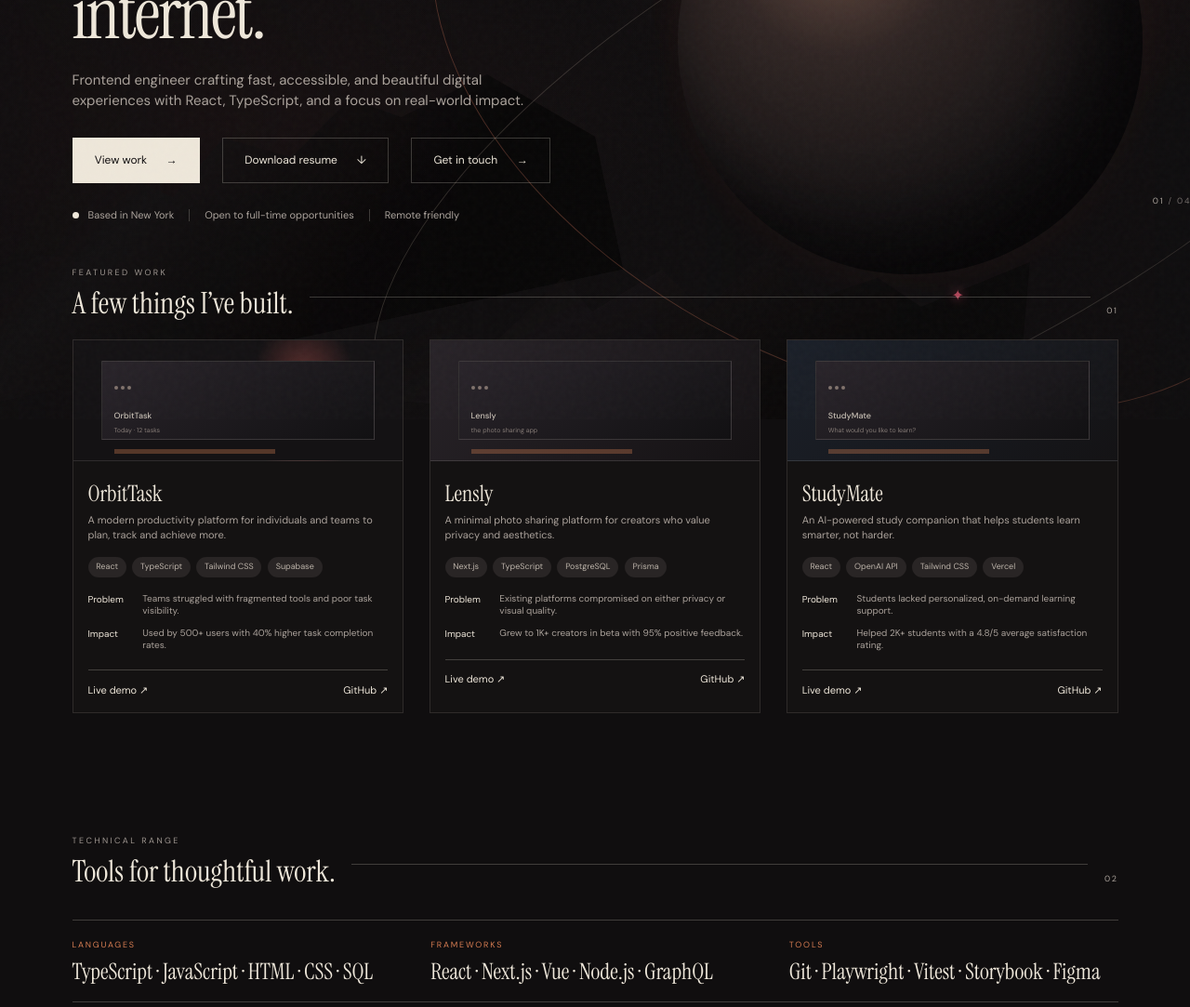
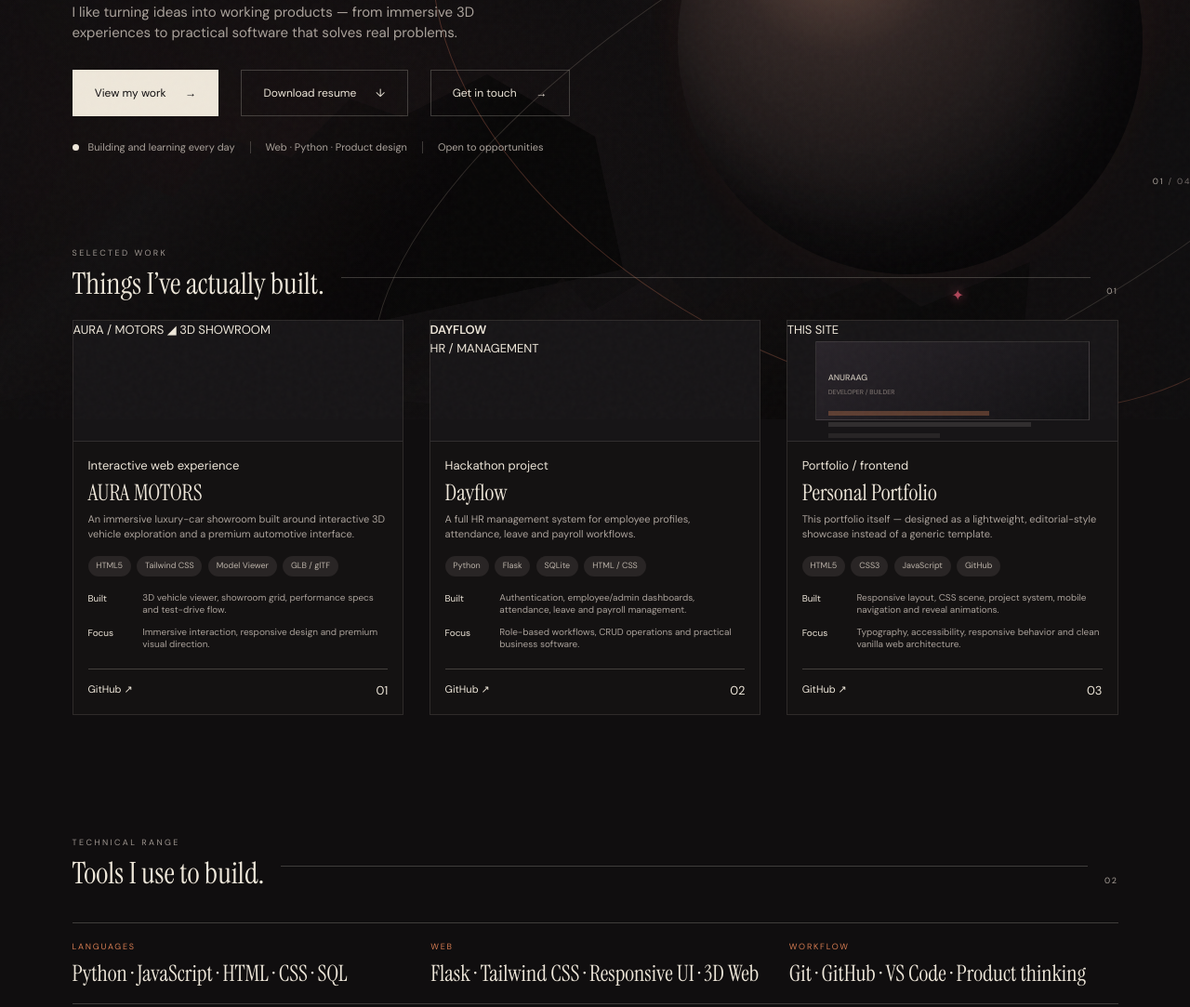
Before and after one commit to AnuraagMoharana/Resume-Example, a plain HTML site: page index.html in a window 1280 px wide. Shown: the part 349-1432 px from the top of the page at 93% size. Drawn offline with Linux system fonts and the light colour scheme.

Commit message:
feat: showcase real projects and refine portfolio structure

```diff
--- a/index.html
+++ b/index.html
@@ -4,8 +4,8 @@
   <meta charset="utf-8">
   <meta name="viewport" content="width=device-width, initial-scale=1">
   <meta name="theme-color" content="#100e0f">
-  <meta name="description" content="Avery Rowan is a frontend engineer building thoughtful products with React, TypeScript, and a focus on real-world impact.">
-  <title>Avery Rowan — Frontend Engineer</title>
+  <meta name="description" content="Anuraag Moharana — developer, builder, and problem solver. Explore selected projects including AURA MOTORS and Dayflow HR Management System.">
+  <title>Anuraag Moharana — Developer / Builder / Problem Solver</title>
   <link rel="preconnect" href="https://fonts.googleapis.com">
   <link rel="preconnect" href="https://fonts.gstatic.com" crossorigin>
   <link href="https://fonts.googleapis.com/css2?family=DM+Sans:wght@400;500;600&family=Instrument+Serif:ital@0;1&display=swap" rel="stylesheet">
@@ -14,38 +14,279 @@
 </head>
 <body>
   <a class="skip-link" href="#main-content">Skip to content</a>
-  <div class="scene" aria-hidden="true"><span class="orb"></span><span class="ridge ridge-one"></span><span class="ridge ridge-two"></span><span class="orbit orbit-one"></span><span class="orbit orbit-two"></span><span class="star star-one">✦</span><span class="star star-two">✦</span><span class="star star-three">✦</span><span class="star star-four">✦</span></div>
+
+  <div class="scene" aria-hidden="true">
+    <span class="orb"></span>
+    <span class="ridge ridge-one"></span>
+    <span class="ridge ridge-two"></span>
+    <span class="orbit orbit-one"></span>
+    <span class="orbit orbit-two"></span>
+    <span class="star star-one">✦</span>
+    <span class="star star-two">✦</span>
+    <span class="star star-three">✦</span>
+    <span class="star star-four">✦</span>
+  </div>
 
   <header class="site-header" data-header>
     <div class="shell header-inner">
-      <a class="brand" href="#top" aria-label="Avery Rowan home"><span class="brand-mark">AR</span><span class="brand-rule"></span></a>
-      <nav class="primary-nav" id="primary-nav" aria-label="Primary navigation"><a href="#work">Work</a><a href="#skills">Skills</a><a href="#contact">Contact</a><span class="nav-divider" aria-hidden="true"></span><a class="nav-resume" href="assets/resume.pdf" download>Resume <span aria-hidden="true">↓</span></a></nav>
-      <button class="menu-toggle" type="button" aria-expanded="false" aria-controls="primary-nav" aria-label="Open navigation"><span></span><span></span></button>
+      <a class="brand" href="#top" aria-label="Anuraag Moharana home">
+        <span class="brand-mark">AM</span>
+        <span class="brand-rule"></span>
+      </a>
+
+      <nav class="primary-nav" id="primary-nav" aria-label="Primary navigation">
+        <a href="#work">Work</a>
+        <a href="#skills">Skills</a>
+        <a href="#contact">Contact</a>
+        <span class="nav-divider" aria-hidden="true"></span>
+        <a class="nav-resume" href="resume.pdf" download>Resume <span aria-hidden="true">↓</span></a>
+      </nav>
+
+      <button class="menu-toggle" type="button" aria-expanded="false" aria-controls="primary-nav" aria-label="Open navigation">
+        <span></span>
+        <span></span>
+      </button>
     </div>
   </header>
 
   <main id="main-content">
     <section class="hero shell" id="top" aria-labelledby="hero-title">
-      <div class="hero-rail hero-rail-left"><span class="rail-line"></span><span>Discipline<br>creates<br>freedom</span></div>
-      <div class="hero-rail hero-rail-right"><span>Ideas<br>into<br>impact</span><span class="rail-line"></span></div>
-      <div class="hero-copy reveal"><p class="eyebrow">Engineer&nbsp;&nbsp;/&nbsp;&nbsp;Builder&nbsp;&nbsp;/&nbsp;&nbsp;Problem solver</p><h1 id="hero-title">Building thoughtful<br>products for a more <em>human</em> internet.</h1><p class="hero-summary">Frontend engineer crafting fast, accessible, and beautiful digital experiences with React, TypeScript, and a focus on real-world impact.</p><div class="hero-actions"><a class="button button-solid" href="#work">View work <span aria-hidden="true">→</span></a><a class="button button-outline" href="assets/resume.pdf" download>Download resume <span aria-hidden="true">↓</span></a><a class="button button-outline" href="#contact">Get in touch <span aria-hidden="true">→</span></a></div><div class="hero-meta"><span><i></i> Based in New York</span><b></b><span>Open to full-time opportunities</span><b></b><span>Remote friendly</span></div></div>
-      <div class="hero-note"><span>Good<br>software<br>a brighter<br>tomorrow</span></div>
+      <div class="hero-rail hero-rail-left">
+        <span class="rail-line"></span>
+        <span>Build<br>learn<br>repeat</span>
+      </div>
+
+      <div class="hero-rail hero-rail-right">
+        <span>Ideas<br>into<br>systems</span>
+        <span class="rail-line"></span>
+      </div>
+
+      <div class="hero-copy reveal">
+        <p class="eyebrow">Developer&nbsp;&nbsp;/&nbsp;&nbsp;Builder&nbsp;&nbsp;/&nbsp;&nbsp;Problem solver</p>
+        <h1 id="hero-title">Building digital products with <em>curiosity</em> and intent.</h1>
+        <p class="hero-summary">
+          I like turning ideas into working products — from immersive 3D experiences to practical software that solves real problems.
+        </p>
+
+        <div class="hero-actions">
+          <a class="button button-solid" href="#work">View my work <span aria-hidden="true">→</span></a>
+          <a class="button button-outline" href="resume.pdf" download>Download resume <span aria-hidden="true">↓</span></a>
+          <a class="button button-outline" href="#contact">Get in touch <span aria-hidden="true">→</span></a>
+        </div>
+
+        <div class="hero-meta">
+          <span><i></i> Building and learning every day</span>
+          <b></b>
+          <span>Web · Python · Product design</span>
+          <b></b>
+          <span>Open to opportunities</span>
+        </div>
+      </div>
+
+      <div class="hero-note">
+        <span>Make it<br>useful.<br>Make it<br>memorable.</span>
+      </div>
       <div class="hero-index">01 <span>/ 04</span></div>
     </section>
 
     <section class="work shell" id="work" aria-labelledby="work-title">
-      <div class="section-heading"><div><p class="eyebrow">Featured work</p><h2 id="work-title">A few things I’ve built.</h2></div><span class="heading-rule"></span><span class="section-number">01</span></div>
+      <div class="section-heading">
+        <div>
+          <p class="eyebrow">Selected work</p>
+          <h2 id="work-title">Things I’ve actually built.</h2>
+        </div>
+        <span class="heading-rule"></span>
+        <span class="section-number">01</span>
+      </div>
+
       <div class="project-grid">
-        <article class="project-card reveal"><div class="project-preview preview-orbit" aria-hidden="true"><span class="preview-window"><i></i><i></i><i></i><strong>OrbitTask</strong><small>Today · 12 tasks</small><b></b><b></b><b></b></span></div><div class="project-body"><h3>OrbitTask</h3><p class="project-summary">A modern productivity platform for individuals and teams to plan, track and achieve more.</p><ul class="stack-tags" aria-label="OrbitTask technology stack"><li>React</li><li>TypeScript</li><li>Tailwind CSS</li><li>Supabase</li></ul><dl><div><dt>Problem</dt><dd>Teams struggled with fragmented tools and poor task visibility.</dd></div><div><dt>Impact</dt><dd>Used by 500+ users with 40% higher task completion rates.</dd></div></dl><div class="card-links"><a href="https://example.com" target="_blank" rel="noreferrer">Live demo <span>↗</span></a><a href="https://github.com" target="_blank" rel="noreferrer">GitHub <span>↗</span></a></div></div></article>
-        <article class="project-card reveal"><div class="project-preview preview-lensly" aria-hidden="true"><span class="preview-window"><i></i><i></i><i></i><strong>Lensly</strong><small>the photo sharing app</small><b></b><b></b><b></b></span></div><div class="project-body"><h3>Lensly</h3><p class="project-summary">A minimal photo sharing platform for creators who value privacy and aesthetics.</p><ul class="stack-tags" aria-label="Lensly technology stack"><li>Next.js</li><li>TypeScript</li><li>PostgreSQL</li><li>Prisma</li></ul><dl><div><dt>Problem</dt><dd>Existing platforms compromised on either privacy or visual quality.</dd></div><div><dt>Impact</dt><dd>Grew to 1K+ creators in beta with 95% positive feedback.</dd></div></dl><div class="card-links"><a href="https://example.com" target="_blank" rel="noreferrer">Live demo <span>↗</span></a><a href="https://github.com" target="_blank" rel="noreferrer">GitHub <span>↗</span></a></div></div></article>
-        <article class="project-card reveal"><div class="project-preview preview-study" aria-hidden="true"><span class="preview-window"><i></i><i></i><i></i><strong>StudyMate</strong><small>What would you like to learn?</small><b></b><b></b><b></b></span></div><div class="project-body"><h3>StudyMate</h3><p class="project-summary">An AI-powered study companion that helps students learn smarter, not harder.</p><ul class="stack-tags" aria-label="StudyMate technology stack"><li>React</li><li>OpenAI API</li><li>Tailwind CSS</li><li>Vercel</li></ul><dl><div><dt>Problem</dt><dd>Students lacked personalized, on-demand learning support.</dd></div><div><dt>Impact</dt><dd>Helped 2K+ students with a 4.8/5 average satisfaction rating.</dd></div></dl><div class="card-links"><a href="https://example.com" target="_blank" rel="noreferrer">Live demo <span>↗</span></a><a href="https://github.com" target="_blank" rel="noreferrer">GitHub <span>↗</span></a></div></div></article>
+        <article class="project-card reveal">
+          <div class="project-preview preview-aura" aria-hidden="true">
+            <div class="preview-grid"></div>
+            <span class="preview-label">AURA / MOTORS</span>
+            <span class="preview-car">◢</span>
+            <span class="preview-spec">3D SHOWROOM</span>
+          </div>
+
+          <div class="project-body">
+            <div class="project-kicker">Interactive web experience</div>
+            <h3>AURA MOTORS</h3>
+            <p class="project-summary">
+              An immersive luxury-car showroom built around interactive 3D vehicle exploration and a premium automotive interface.
+            </p>
+
+            <ul class="stack-tags" aria-label="AURA MOTORS technology stack">
+              <li>HTML5</li>
+              <li>Tailwind CSS</li>
+              <li>Model Viewer</li>
+              <li>GLB / glTF</li>
+            </ul>
+
+            <dl>
+              <div>
+                <dt>Built</dt>
+                <dd>3D vehicle viewer, showroom grid, performance specs and test-drive flow.</dd>
+              </div>
+              <div>
+                <dt>Focus</dt>
+                <dd>Immersive interaction, responsive design and premium visual direction.</dd>
+              </div>
+            </dl>
+
+            <div class="card-links">
+              <a href="https://github.com/AnuraagMoharana/Luxury-Car-Dealership" target="_blank" rel="noopener noreferrer">GitHub <span>↗</span></a>
+              <span class="project-number">01</span>
+            </div>
+          </div>
+        </article>
+
+        <article class="project-card reveal">
+          <div class="project-preview preview-dayflow" aria-hidden="true">
+            <div class="preview-dashboard">
+              <span class="dashboard-dot"></span>
+              <span class="dashboard-dot"></span>
+              <span class="dashboard-dot"></span>
+              <strong>DAYFLOW</strong>
+              <div class="dashboard-row"><i></i><i></i><i></i></div>
+              <div class="dashboard-chart"><b></b><b></b><b></b><b></b><b></b></div>
+            </div>
+            <span class="preview-label">HR / MANAGEMENT</span>
+          </div>
+
+          <div class="project-body">
+            <div class="project-kicker">Hackathon project</div>
+            <h3>Dayflow</h3>
+            <p class="project-summary">
+              A full HR management system for employee profiles, attendance, leave and payroll workflows.
+            </p>
+
+            <ul class="stack-tags" aria-label="Dayflow technology stack">
+              <li>Python</li>
+              <li>Flask</li>
+              <li>SQLite</li>
+              <li>HTML / CSS</li>
+            </ul>
+
+            <dl>
+              <div>
+                <dt>Built</dt>
+                <dd>Authentication, employee/admin dashboards, attendance, leave and payroll management.</dd>
+              </div>
+              <div>
+                <dt>Focus</dt>
+                <dd>Role-based workflows, CRUD operations and practical business software.</dd>
+              </div>
+            </dl>
+
+            <div class="card-links">
+              <a href="https://github.com/AnuraagMoharana/Virtual-Round-Odoo-" target="_blank" rel="noopener noreferrer">GitHub <span>↗</span></a>
+              <span class="project-number">02</span>
+            </div>
+          </div>
+        </article>
+
+        <article class="project-card reveal">
+          <div class="project-preview preview-portfolio" aria-hidden="true">
+            <div class="preview-window">
+              <span class="window-dot"></span>
+              <span class="window-dot"></span>
+              <span class="window-dot"></span>
+              <strong>ANURAAG</strong>
+              <small>DEVELOPER / BUILDER</small>
+              <b></b>
+              <b></b>
+              <b></b>
+            </div>
+            <span class="preview-label">THIS SITE</span>
+          </div>
+
+          <div class="project-body">
+            <div class="project-kicker">Portfolio / frontend</div>
+            <h3>Personal Portfolio</h3>
+            <p class="project-summary">
+              This portfolio itself — designed as a lightweight, editorial-style showcase instead of a generic template.
+            </p>
+
+            <ul class="stack-tags" aria-label="Personal portfolio technology stack">
+              <li>HTML5</li>
+              <li>CSS3</li>
+              <li>JavaScript</li>
+              <li>GitHub</li>
+            </ul>
+
+            <dl>
+              <div>
+                <dt>Built</dt>
+                <dd>Responsive layout, CSS scene, project system, mobile navigation and reveal animations.</dd>
+              </div>
+              <div>
+                <dt>Focus</dt>
+                <dd>Typography, accessibility, responsive behavior and clean vanilla web architecture.</dd>
+              </div>
+            </dl>
+
+            <div class="card-links">
+              <a href="https://github.com/AnuraagMoharana/Resume-Example" target="_blank" rel="noopener noreferrer">GitHub <span>↗</span></a>
+              <span class="project-number">03</span>
+            </div>
+          </div>
+        </article>
       </div>
     </section>
 
-    <section class="skills shell" id="skills" aria-labelledby="skills-title"><div class="section-heading compact"><div><p class="eyebrow">Technical range</p><h2 id="skills-title">Tools for thoughtful work.</h2></div><span class="heading-rule"></span><span class="section-number">02</span></div><div class="skills-row"><div><span class="skill-label">Languages</span><p>TypeScript · JavaScript · HTML · CSS · SQL</p></div><div><span class="skill-label">Frameworks</span><p>React · Next.js · Vue · Node.js · GraphQL</p></div><div><span class="skill-label">Tools</span><p>Git · Playwright · Vitest · Storybook · Figma</p></div></div></section>
+    <section class="skills shell" id="skills" aria-labelledby="skills-title">
+      <div class="section-heading compact">
+        <div>
+          <p class="eyebrow">Technical range</p>
+          <h2 id="skills-title">Tools I use to build.</h2>
+        </div>
+        <span class="heading-rule"></span>
+        <span class="section-number">02</span>
+      </div>
 
-    <section class="contact shell" id="contact" aria-labelledby="contact-title"><div class="contact-inner"><p class="eyebrow">The next chapter</p><h2 id="contact-title">Good people make<br><em>good products.</em></h2><p>If you’re building something useful and need a frontend engineer who cares about the details, I’d like to hear from you.</p><div class="contact-actions"><button class="copy-email" type="button" data-copy-email="hello@averyrowan.dev"><span class="copy-label">Copy email</span><span aria-hidden="true">⌘ C</span></button><a class="contact-email" href="mailto:hello@averyrowan.dev">hello@averyrowan.dev ↗</a><a class="social-link" href="https://github.com" target="_blank" rel="noreferrer">GitHub ↗</a><a class="social-link" href="https://linkedin.com" target="_blank" rel="noreferrer">LinkedIn ↗</a></div></div></section>
+      <div class="skills-row">
+        <div>
+          <span class="skill-label">Languages</span>
+          <p>Python · JavaScript · HTML · CSS · SQL</p>
+        </div>
+        <div>
+          <span class="skill-label">Web</span>
+          <p>Flask · Tailwind CSS · Responsive UI · 3D Web</p>
+        </div>
+        <div>
+          <span class="skill-label">Workflow</span>
+          <p>Git · GitHub · VS Code · Product thinking</p>
+        </div>
+      </div>
+    </section>
+
+    <section class="contact shell" id="contact" aria-labelledby="contact-title">
+      <div class="contact-inner">
+        <p class="eyebrow">The next chapter</p>
+        <h2 id="contact-title">Let’s build<br><em>something useful.</em></h2>
+        <p>
+          If you want to collaborate, build a project, or simply talk about technology and ideas, you can find me on GitHub.
+        </p>
+
+        <div class="contact-actions">
+          <a class="contact-email" href="https://github.com/AnuraagMoharana" target="_blank" rel="noopener noreferrer">GitHub profile ↗</a>
+          <a class="social-link" href="https://github.com/AnuraagMoharana/Luxury-Car-Dealership" target="_blank" rel="noopener noreferrer">AURA MOTORS ↗</a>
+          <a class="social-link" href="https://github.com/AnuraagMoharana/Virtual-Round-Odoo-" target="_blank" rel="noopener noreferrer">Dayflow ↗</a>
+        </div>
+      </div>
+    </section>
   </main>
-  <footer class="site-footer shell"><span>© 2026 Avery Rowan</span><span>Better people · brighter systems</span><a href="#top">Back to top ↑</a></footer><a class="mobile-contact" href="mailto:hello@averyrowan.dev">Contact me <span>↗</span></a><div class="toast" role="status" aria-live="polite" data-toast></div>
+
+  <footer class="site-footer shell">
+    <span>© 2026 Anuraag Moharana</span>
+    <span>Build · learn · repeat</span>
+    <a href="#top">Back to top ↑</a>
+  </footer>
+
+  <a class="mobile-contact" href="https://github.com/AnuraagMoharana" target="_blank" rel="noopener noreferrer">
+    View GitHub <span>↗</span>
+  </a>
+
+  <div class="toast" role="status" aria-live="polite" data-toast></div>
 </body>
 </html>
```
